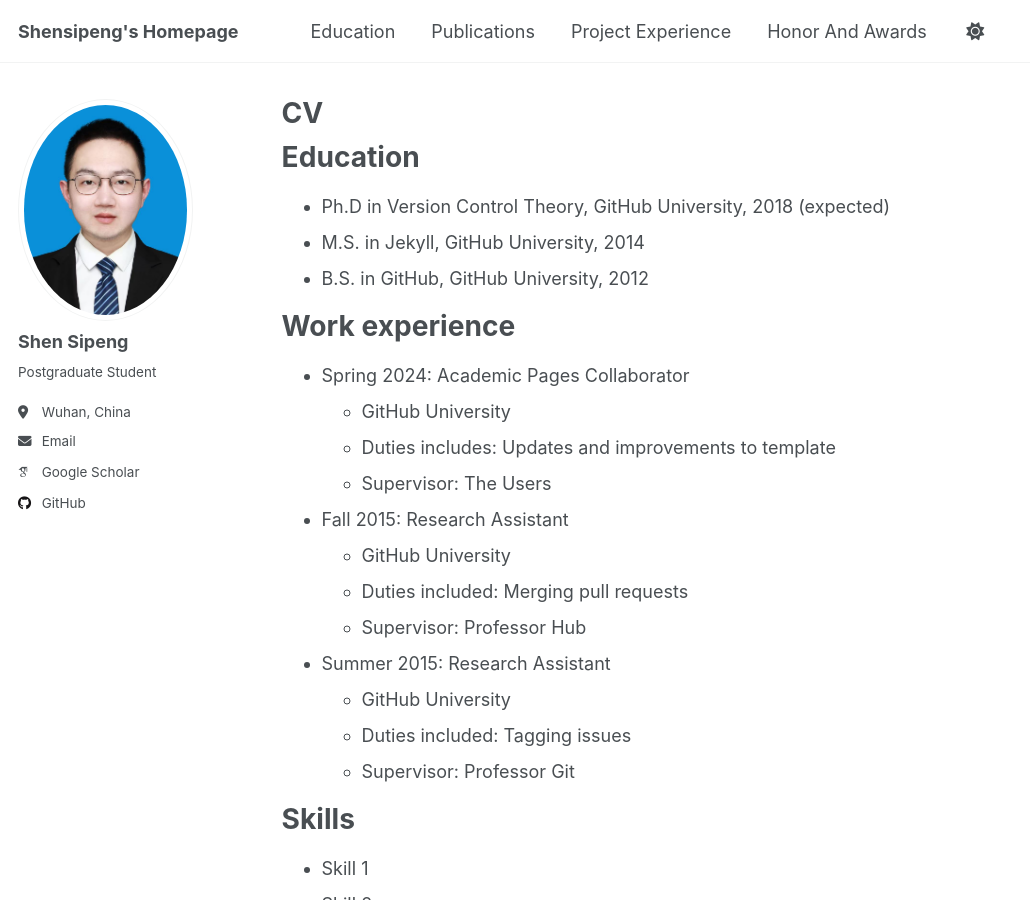
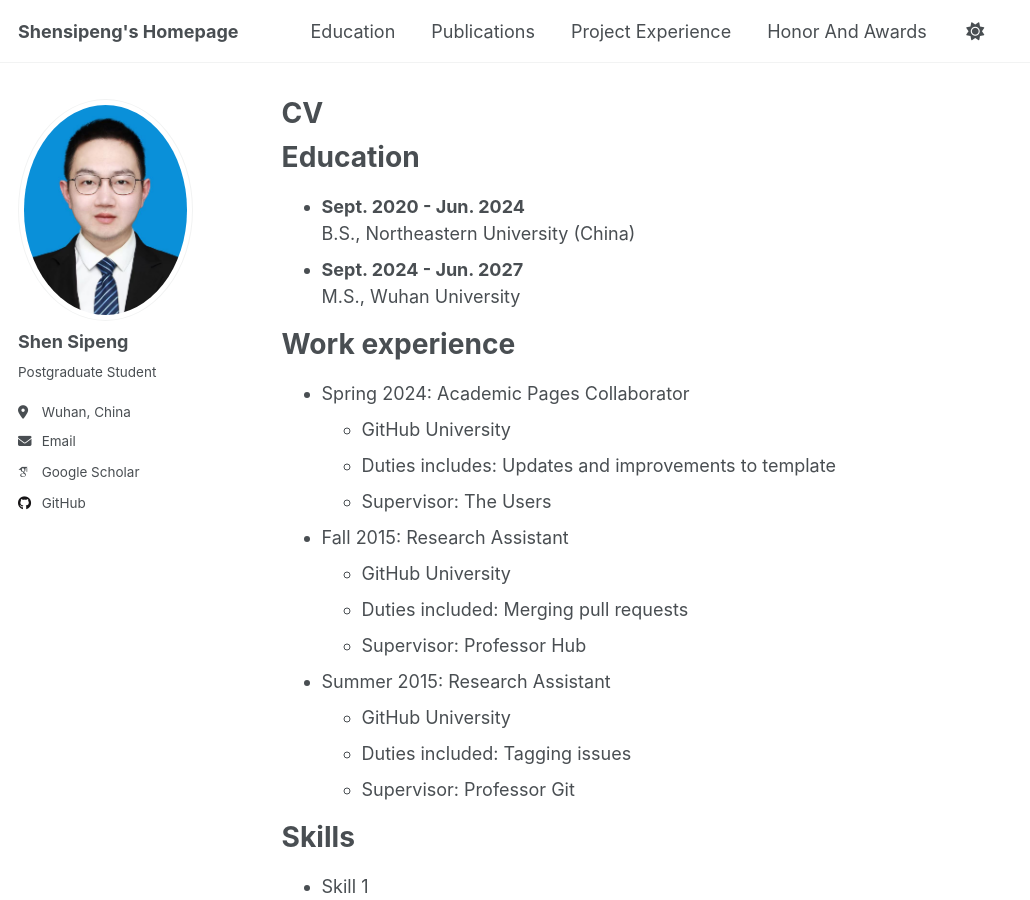
Before and after one commit to SipengShen01/shensipeng, a Jekyll site: the page built from _pages/cv.md, in a window 1280 px wide and 900 px high. Shown: the whole window, without its empty margins (0-1030 px from the left). Built offline with Jekyll 4.4.1, drawn with Linux system fonts in a browser that asks for light colours; some web fonts are replaced.

Commit message:
Update cv.md

```diff
--- a/_pages/cv.md
+++ b/_pages/cv.md
@@ -11,9 +11,10 @@ redirect_from:
 
 Education
 ======
-* Ph.D in Version Control Theory, GitHub University, 2018 (expected)
-* M.S. in Jekyll, GitHub University, 2014
-* B.S. in GitHub, GitHub University, 2012
+- **Sept. 2020 - Jun. 2024**
+  B.S., Northeastern University (China)
+- **Sept. 2024 - Jun. 2027**
+  M.S., Wuhan University
 
 Work experience
 ======
```
